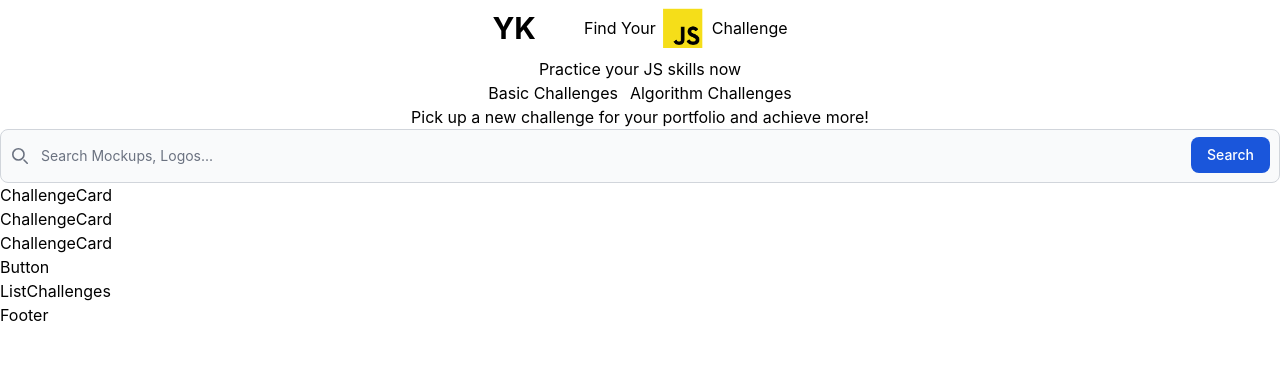
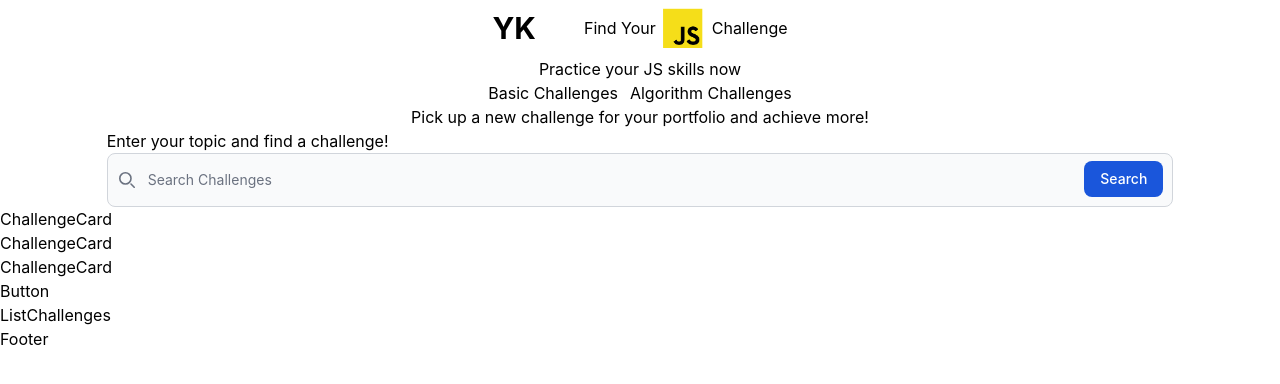
Before and after one commit to GreenCatInForest/choose-your-challenge-app, a React (Create React App) app: page / in a window 1280 px wide. Shown: the top 384 px of the page. Built offline with nearby package versions, Linux system fonts and the light colour scheme.

Commit message:
basic style form

```diff
--- a/src/components/Form.js
+++ b/src/components/Form.js
@@ -1,6 +1,7 @@
 export const Form = () => {
   return (
-    <div className="">
+    <div className="w-10/12 mx-auto">
+      <h2>Enter your topic and find a challenge! </h2>
       <form>
         <label
           for="default-search"
@@ -30,7 +31,7 @@ export const Form = () => {
             type="search"
             id="default-search"
             class="block w-full p-4 ps-10 text-sm text-gray-900 border border-gray-300 rounded-lg bg-gray-50 focus:ring-blue-500 focus:border-blue-500 dark:bg-gray-700 dark:border-gray-600 dark:placeholder-gray-400 dark:text-white dark:focus:ring-blue-500 dark:focus:border-blue-500"
-            placeholder="Search Mockups, Logos..."
+            placeholder="Search Challenges"
             required
           ></input>
           <button
```
